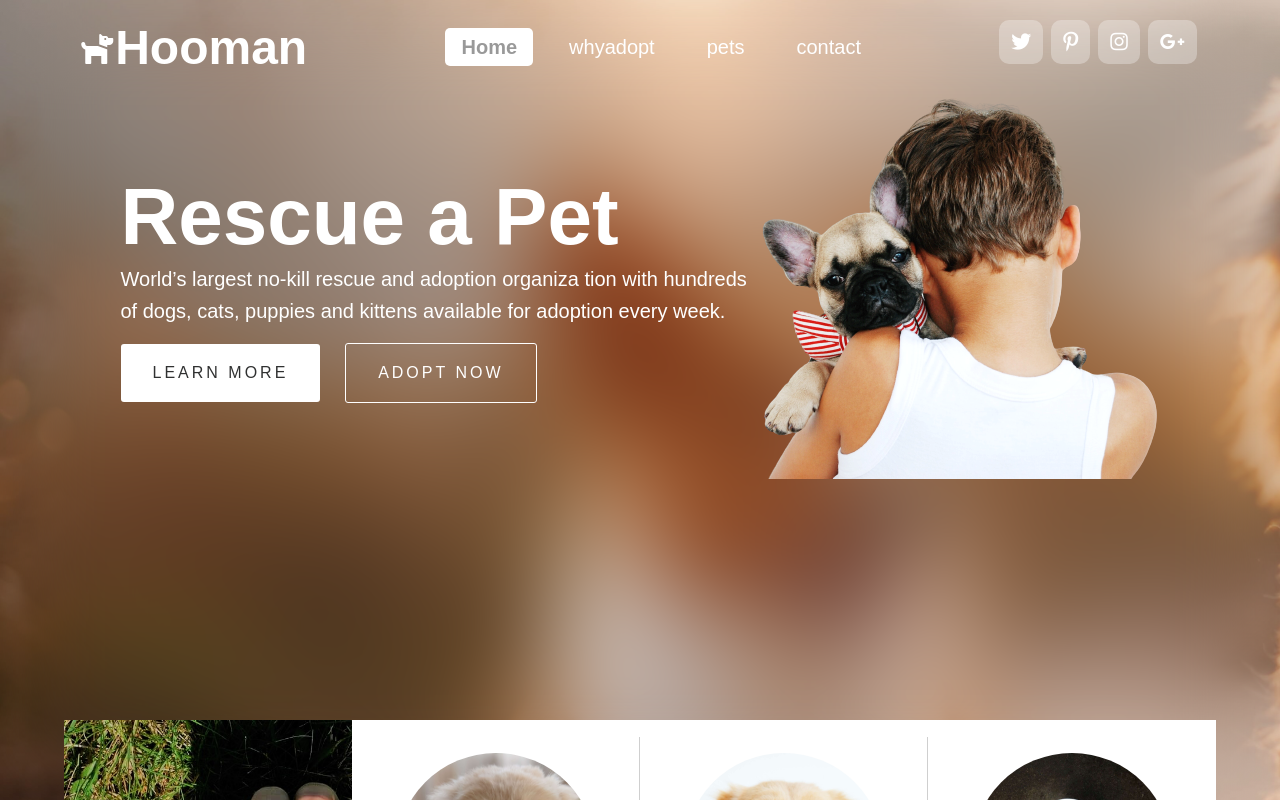
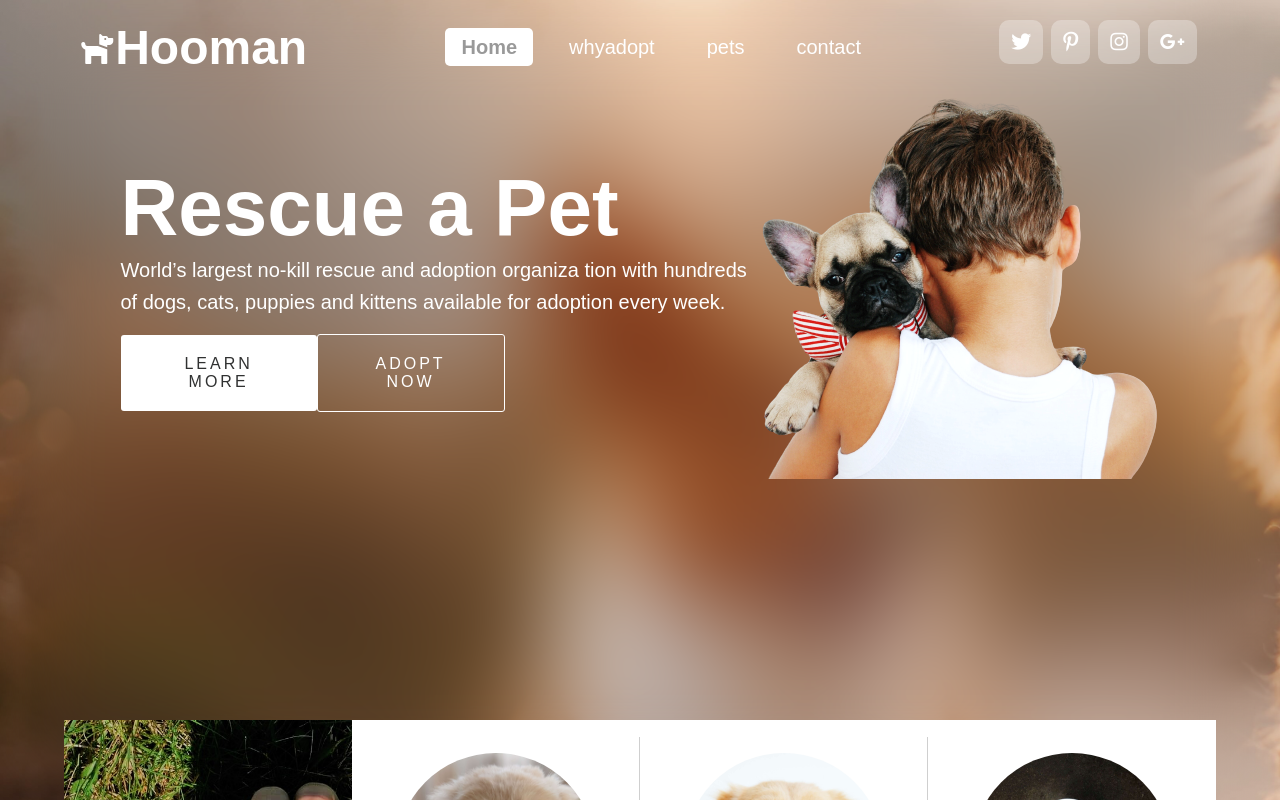
Before and after one commit to Arvind-Maddala/hooman, a React (Create React App) app: page / in a window 1280 px wide. Shown: the top 800 px of the page. Built offline with nearby package versions, Linux system fonts and the light colour scheme; no server answers; a web font is replaced by a local one.

Commit message:
updated header

```diff
--- a/src/components/style.css/Home.css
+++ b/src/components/style.css/Home.css
@@ -56,9 +56,9 @@
 
 .buttons {
   display: flex;
-  justify-content: space-between;
+  justify-content:space-around;
   align-items: center;
-  width:65%;
+  width: 60%;
 
 }
 
```
Also changed, not shown: src/components/NavBar.js (added, +11 -0 lines).
